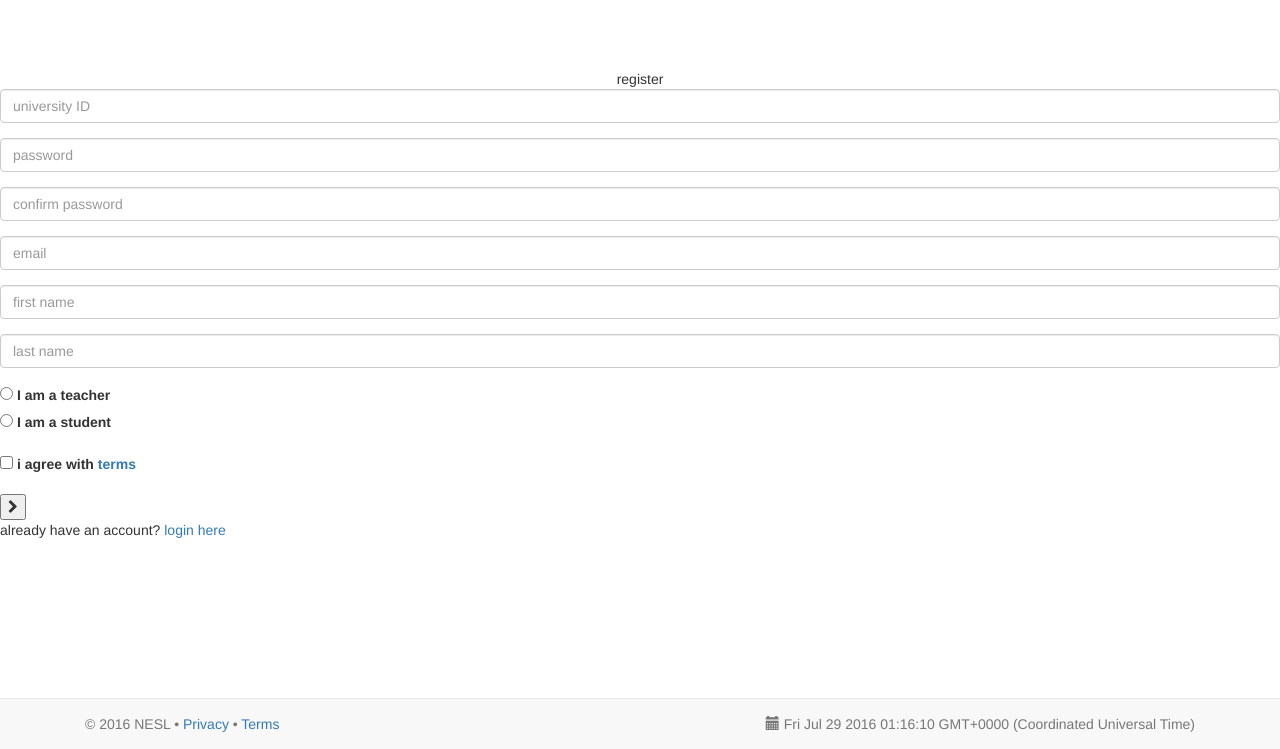
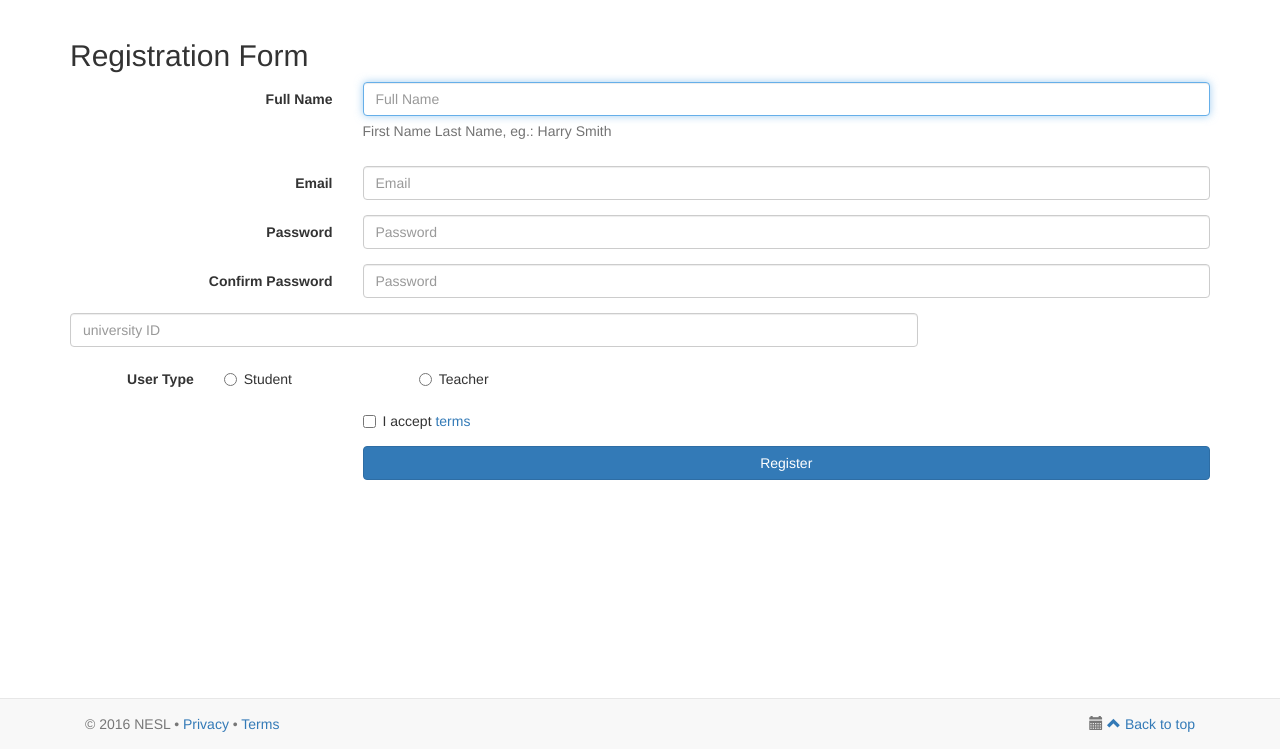
Before and after one commit to nesl/AutoGrader, a Django app: template grader/main/templates/main/registration.html in a window 1280 px wide. Shown: the part 51-800 px from the top of the page. Run offline with Django 3.2, Linux system fonts and the light colour scheme; the template is opened without the code that fills it, so the values that code supplies are empty; parts of the project's set-up code (start-up, migrations or seed data) failed here and were passed over; some libraries are stand-ins or nearby versions.

Commit message:
changing login and registration pages

```diff
--- a/grader/main/static/main/login.js
+++ b/grader/main/static/main/login.js
@@ -38,6 +38,6 @@ $('.tab a').on('click', function (e) {
 
   $('.tab-content > div').not(target).hide();
 
-  $(target).fadeIn(600);
+  $(target).fadeIn(60);
 
 });
--- a/grader/main/templates/main/base.html
+++ b/grader/main/templates/main/base.html
@@ -26,7 +26,7 @@
     <!-- CSS specific to Embed Autograder page-->
     {% block css %}
     {% endblock %}
-    <link href="{% static "main/sidebar.css" %}" rel="stylesheet">
+
 
     <!-- Custom CSS -->
     <style>
@@ -104,10 +104,7 @@
       </p>
       <div class="navbar-text pull-right">
         <i class="glyphicon glyphicon-calendar" aria-hidden="true"></i>
-        <span id="date_and_time">
-        <script>
-            document.getElementById("date_and_time").innerHTML = Date();
-        </script>
+             <a href="#Top"><span class="glyphicon-class glyphicon glyphicon-chevron-up"></span> Back to top</a>
         </span>
       </div>
     </div>
@@ -115,6 +112,9 @@
 
     <!-- Bootstrap Core JavaScript -->
     <script src="{% static 'bootstrap/js/bootstrap.min.js' %}"></script>
+    <!-- JQuery -->
+    <script src="https://ajax.googleapis.com/ajax/libs/jquery/1.12.4/jquery.min.js"></script>
+
 
 </body>
 
--- a/grader/main/templates/main/registration.html
+++ b/grader/main/templates/main/registration.html
@@ -1,65 +1,79 @@
 
 {% extends 'main/base.html' %}
+{% load staticfiles %}
 
 {% block content %}
+
+    <div class="container">
+            <form class="form-horizontal" role="form">
             {% csrf_token %}
-<!-- REGISTRATION FORM -->
-<div class="text-center" style="padding:50px 0">
-	<div class="logo">register</div>
-	<!-- Main Form -->
-	<div class="login-form-1">
-	  <form id="register-form" class="text-left" method="POST" action="." >
-	    {% csrf_token %}
-			<div class="login-form-main-message"></div>
-			<div class="main-login-form">
-				<div class="login-group">
+                <h2>Registration Form</h2>
                 <div class="form-group">
-						<label for="id_uid" class="sr-only">UID</label>
-						<input type="text" class="form-control" id="id_uid" name="uid" placeholder="university ID">
+                    <label for="firstName" class="col-sm-3 control-label">Full Name</label>
+                    <div class="col-sm-9">
+                        <input type="text" id="firstName" placeholder="Full Name" class="form-control" autofocus>
+                        <span class="help-block">First Name Last Name, eg.: Harry Smith</span>
+                    </div>
                 </div>
                 <div class="form-group">
-						<label for="id_password1" class="sr-only">Password</label>
-						<input type="password" class="form-control" id="id_password1" name="password1" placeholder="password">
+                    <label for="email" class="col-sm-3 control-label">Email</label>
+                    <div class="col-sm-9">
+                        <input type="email" id="email" placeholder="Email" class="form-control">
+                    </div>
                 </div>
                 <div class="form-group">
-						<label for="id_password2" class="sr-only">Password Confirm</label>
-						<input type="password" class="form-control" id="id_password2" name="password2" placeholder="confirm password">
+                    <label for="id_password1" class="col-sm-3 control-label">Password</label>
+                    <div class="col-sm-9">
+                        <input type="password" id="id_password1" placeholder="Password" class="form-control">
+                    </div>
                 </div>
 
                 <div class="form-group">
-						<label for="id_email" class="sr-only">Email</label>
-						<input type="text" class="form-control" id="reg_email" name="reg_email" placeholder="email">
+                    <label for="id_password2" class="col-sm-3 control-label">Confirm Password</label>
+                    <div class="col-sm-9">
+                        <input type="password" id="id_password2" placeholder="Password" class="form-control">
                     </div>
-					<div class="form-group">
-						<label for="id_first_name" class="sr-only"></label>
-						<input type="text" class="form-control" id="id_first_name" name="first_name" placeholder="first name">
                 </div>
 
                 <div class="form-group">
-                                                <label for="id_last_name" class="sr-only"></label>
-                                                <input type="text" class="form-control" id="last_name" name="last_name" placeholder="last name">
+                    <label for="id_uid" class="sr-only">UID</label>
+                    <div class="col-sm-9">
+                        <input type="text" class="form-control" id="id_uid" name="uid" placeholder="university ID">
                     </div>
-					<div class="form-group login-group-checkbox">
-						<input type="radio" class="id_is_admin_0" name="is_admin" id="id_is_admin_0" placeholder="username">
-						<label for="id_is_admin_0">I am a teacher</label>
-						<br>
-						<input type="radio" class="id_is_admin_1" name="is_admin" id="id_is_admin_1" placeholder="username">
-						<label for="id_is_admin_1">I am a student</label>
                 </div>
 
-					<div class="form-group login-group-checkbox">
-						<input type="checkbox" class="" id="reg_agree" name="reg_agree">
-						<label for="reg_agree">i agree with <a href="#">terms</a></label>
+                <div class="form-group">
+
+                    <div class="col-sm-6">
+                      <label class="control-label col-sm-3">User Type</label>
+                        <div class="row">
+                            <div class="col-sm-4">
+                                <label class="radio-inline">
+                                    <input type="radio" id="id_student" value="Student">Student
+                                </label>
+                            </div>
+                            <div class="col-sm-4">
+                                <label class="radio-inline">
+                                    <input type="radio" id="id_teacher" value="Teacher">Teacher
+                                </label>
                             </div>
                         </div>
-				<button type="submit" class="login-button"><i class="fa fa-chevron-right"></i></button>
-				<input type="hidden" name="next" value="{% url 'registration' %}"
                     </div>
-			<div class="etc-login-form">
-				<p>already have an account? <a href="{% url 'login' %}">login here</a></p>
+                </div> <!-- /.form-group -->
+                <div class="form-group">
+                    <div class="col-sm-9 col-sm-offset-3">
+                        <div class="checkbox">
+                            <label>
+                                <input type="checkbox">I accept <a href="#">terms</a>
+                            </label>
                         </div>
-		</form>
                     </div>
-	<!-- end:Main Form -->
+                </div> <!-- /.form-group -->
+                <div class="form-group">
+                    <div class="col-sm-9 col-sm-offset-3">
+                        <button type="submit" class="btn btn-primary btn-block">Register</button>
                     </div>
+                </div>
+            </form> <!-- /form -->
+        </div> <!-- ./container -->
 {% endblock %}
```
Also changed, not shown: grader/main/templates/main/login.html (+23 -117 lines), grader/db.sqlite3. Lines whose indentation alone changed are shown as unchanged.
